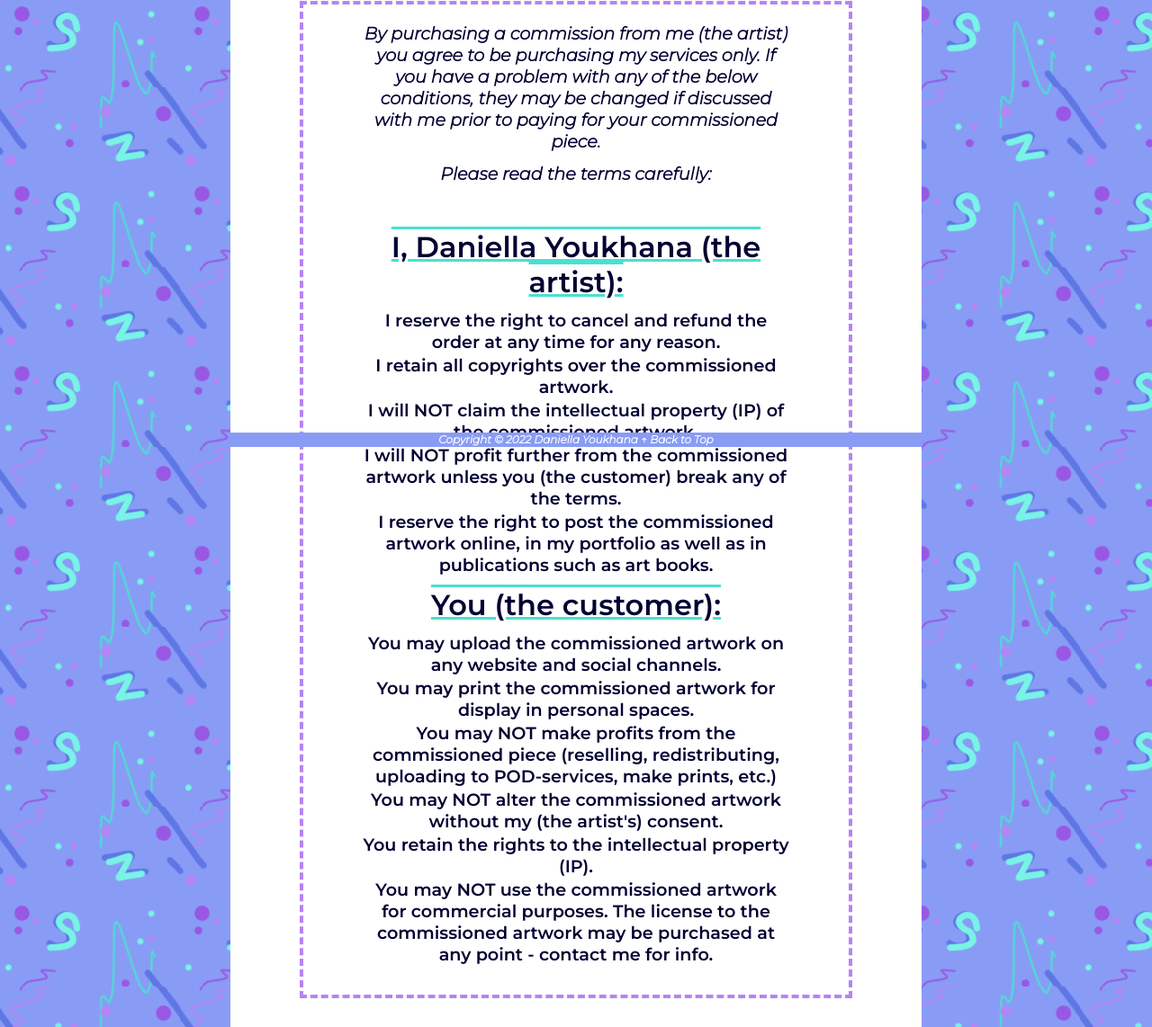
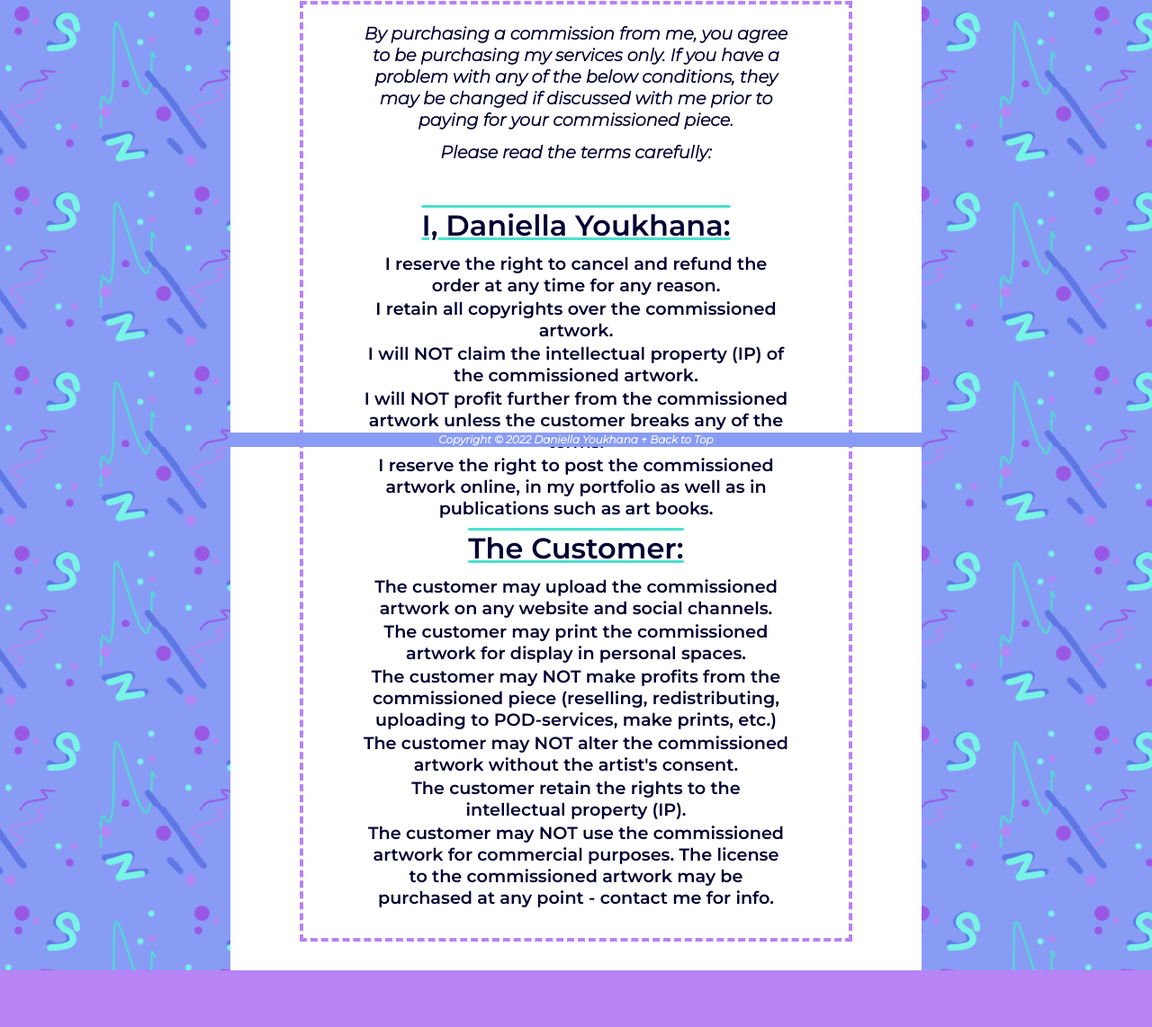
Before and after one commit to dan-you/dan-you.github.io, a plain HTML site: page tos.html in a window 1280 px wide. Shown: the part 303-1445 px from the top of the page at 90% size. After the commit the page ends 1382 px from the top, so only its background shows below. Drawn offline with Linux system fonts and the light colour scheme.

Commit message:
small edits

```diff
--- a/style.css
+++ b/style.css
@@ -207,7 +207,7 @@ footer {
     padding: 0 10%;
     text-align: center;
     padding-bottom: 12px;
-    font-weight: 600;
+    font-weight: 400;
 }
 
 .head{
@@ -295,7 +295,7 @@ li span, .cv-text span{
 
 .hero-title {
     font-family: "Caveat", "Times New Roman", sans-serif;
-    font-size: 6rem;
+    font-size: 3rem;
     font-weight: 600;
     letter-spacing: 0;
     margin-bottom: 0;
@@ -305,7 +305,7 @@ li span, .cv-text span{
 }
 
 .hero-subtitle {
-    font-size: 2rem;
+    font-size: 1.5rem;
     font-weight: 200;
     margin-top: 1rem;
     color: #DEE9E8;
@@ -616,6 +616,14 @@ padding-top: 5px;
         color: #fff;
     }
 
+    .hero-title {
+        font-size: 6rem;
+    }
+
+    .hero-subtitle {
+        font-size: 2rem;
+    }
+
     .col {
         flex: 25%;
         max-width: 25%;
@@ -681,6 +689,10 @@ padding-top: 5px;
 
     header{
         height: 30vh;
+    }
+
+    .para{
+        font-weight: 600;
     }
 
     /* #wrapper{
--- a/tos.html
+++ b/tos.html
@@ -63,12 +63,12 @@
         <main>
 
             <div class="container border">
-           <h3 class="para" style="font-style: italic;"> By purchasing a commission from me (the artist) you agree to be purchasing my services only. If you have a problem with any of the below conditions, they may be changed if discussed with me prior to paying for your commissioned piece.</h3>
+           <h3 class="para" style="font-style: italic;"> By purchasing a commission from me, you agree to be purchasing my services only. If you have a problem with any of the below conditions, they may be changed if discussed with me prior to paying for your commissioned piece.</h3>
 
 
             <h3 class="para" style="font-style: italic; padding-bottom:50px;">Please read the terms carefully:</h3>
 
-            <h3 class="para head"> I, Daniella Youkhana (the artist):</h3>
+            <h3 class="para head"> I, Daniella Youkhana:</h3>
             <ul class="para">
             <li>I reserve the right to cancel and refund the order at any time for any reason.</li>
 
@@ -76,26 +76,26 @@
 
             <li>I will NOT claim the intellectual property (IP) of the commissioned artwork.</li>
 
-            <li>I will NOT profit further from the commissioned artwork unless you (the customer) break any of the terms.</li>
+            <li>I will NOT profit further from the commissioned artwork unless the customer breaks any of the terms.</li>
 
             <li>I reserve the right to post the commissioned artwork online, in my portfolio as well as in publications such as art books.</li>
         </ul>
 
 
-            <h3 class="para head">You (the customer):</h3>
+            <h3 class="para head">The Customer:</h3>
 
             <ul class="para">
-            <li>You may upload the commissioned artwork on any website and social channels.</li>
+            <li>The customer may upload the commissioned artwork on any website and social channels.</li>
 
-            <li>You may print the commissioned artwork for display in personal spaces.</li>
+            <li>The customer may print the commissioned artwork for display in personal spaces.</li>
 
-            <li>You may NOT make profits from the commissioned piece (reselling, redistributing, uploading to POD-services, make prints, etc.)</li>
+            <li>The customer may NOT make profits from the commissioned piece (reselling, redistributing, uploading to POD-services, make prints, etc.)</li>
 
-            <li>You may NOT alter the commissioned artwork without my (the artist's) consent.</li>
+            <li>The customer may NOT alter the commissioned artwork without the artist's consent.</li>
 
-            <li>You retain the rights to the intellectual property (IP).</li>
+            <li>The customer retain the rights to the intellectual property (IP).</li>
 
-            <li>You may NOT use the commissioned artwork for commercial purposes. The license to the commissioned artwork may be purchased at any point - contact me for info.</li>
+            <li>The customer may NOT use the commissioned artwork for commercial purposes. The license to the commissioned artwork may be purchased at any point - contact me for info.</li>
 </ul>
         </div>
 
```
Also changed, not shown: faq.html (+1 -1 lines), works.html (+1 -1 lines).
